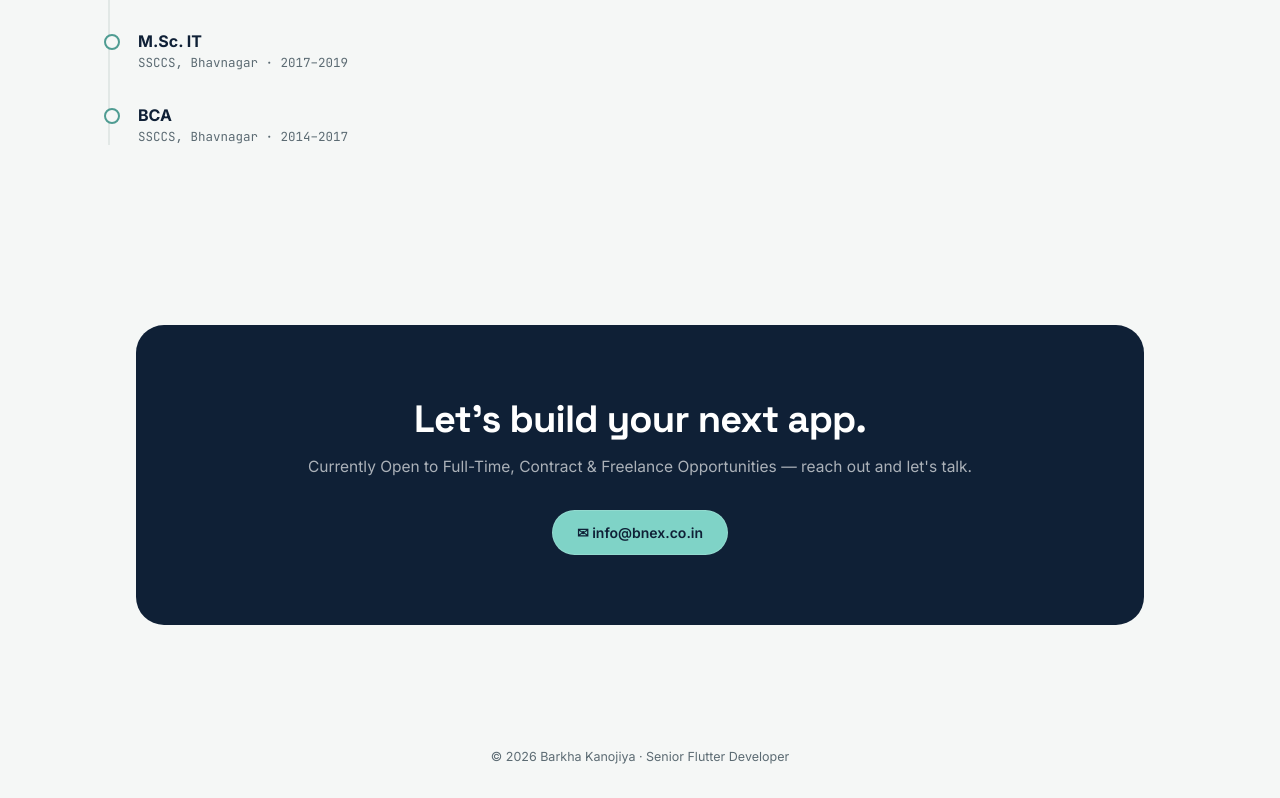
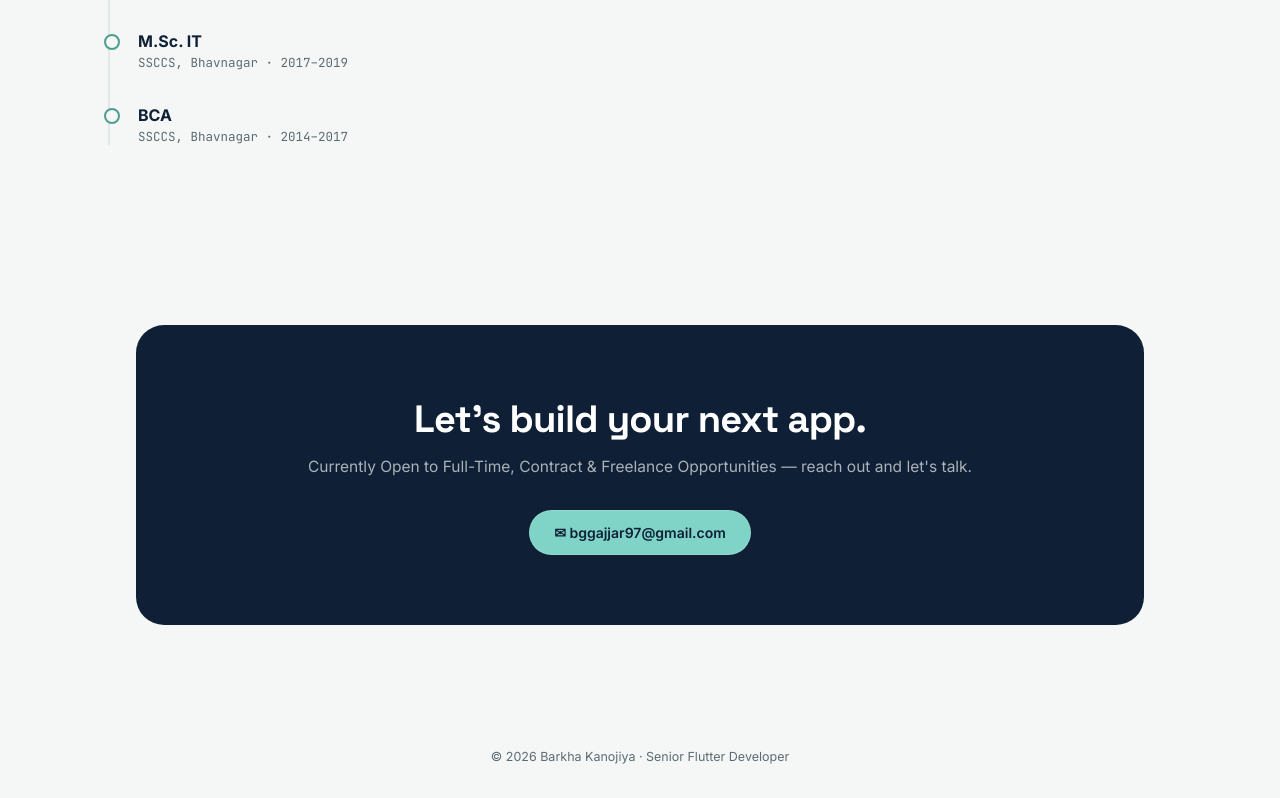
Before and after one commit to my-porfolio-web/barkha-kanojiya.github.io, a plain HTML site: page index.html in a window 1280 px wide. Shown: the part 3725-4523 px from the top of the page. Drawn offline with Linux system fonts and the light colour scheme.

Commit message:
Update index.html

```diff
--- a/index.html
+++ b/index.html
@@ -632,7 +632,7 @@
       <h2>Let's build your next app.</h2>
       <p>Currently Open to Full-Time, Contract & Freelance Opportunities — reach out and let's talk.</p>
       <div class="contact-links">
-        <a class="primary" href="mailto:info@bnex.co.in">✉ info@bnex.co.in</a>
+        <a class="primary" href="mailto:bggajjar97@gmail.com">✉ bggajjar97@gmail.com</a>
         <!--<a href="tel:+918866927033">📞 +91 88669 27033</a>-->
       </div>
     </div>
```
